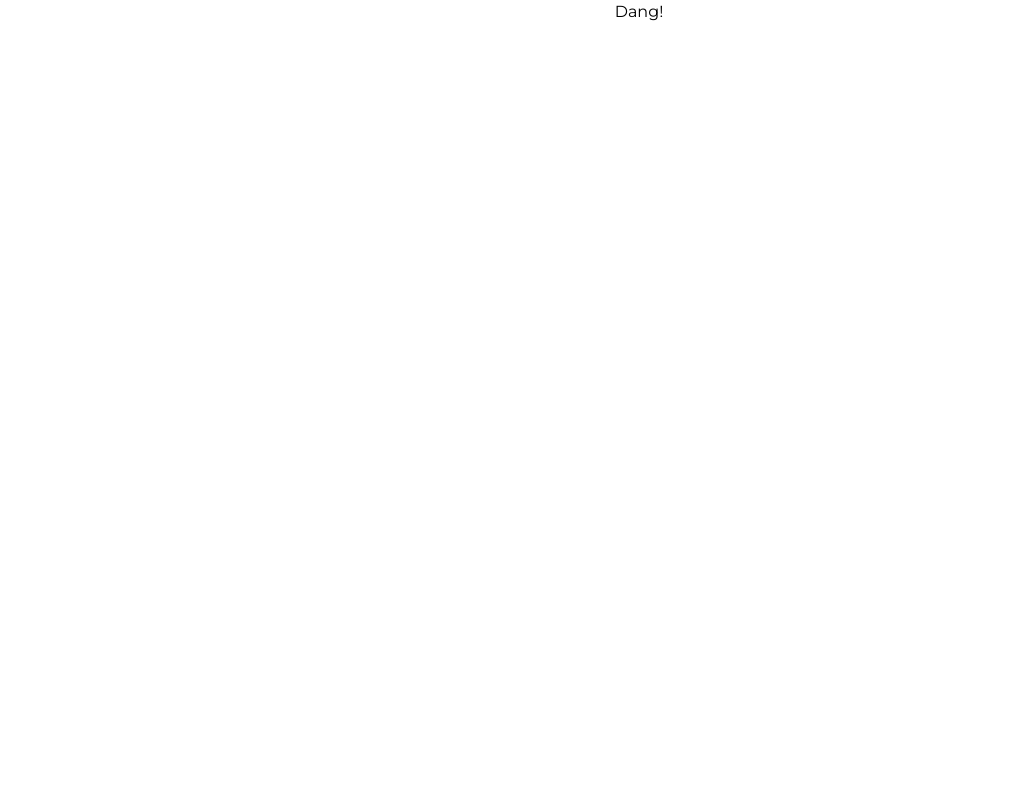
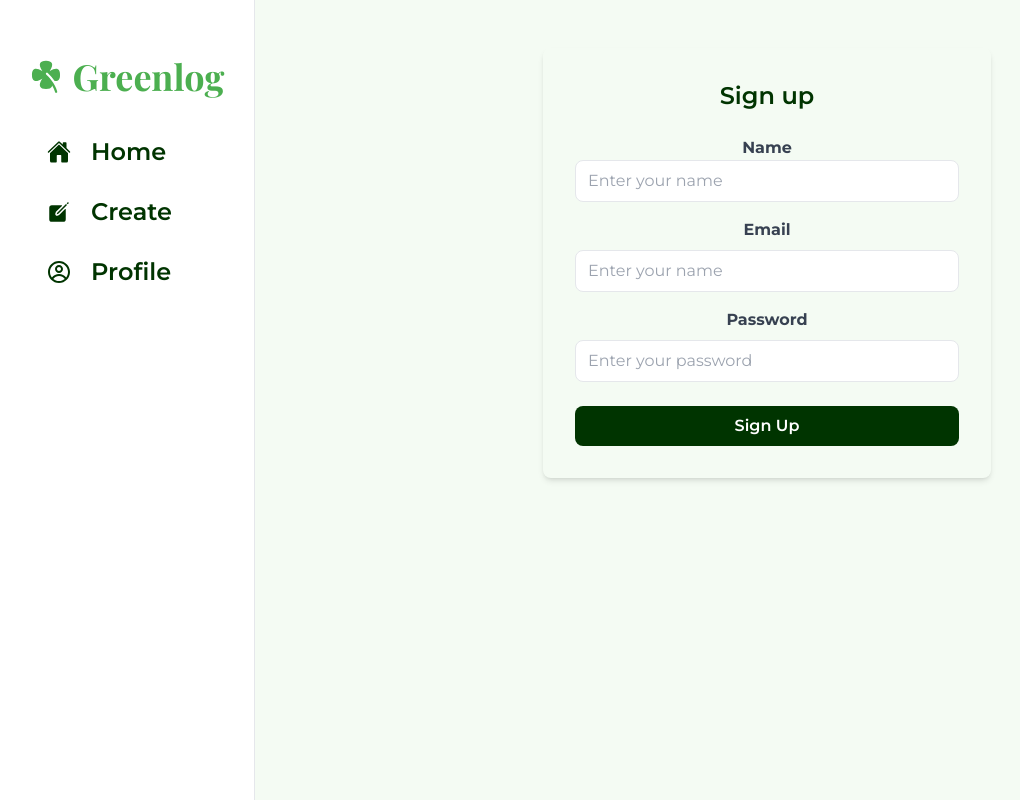
Before and after one commit to lunnne/Green-log, a React (Vite) app in the folder frontend/: page /signup in a window 1280 px wide. Before the commit this address had no page. Shown: the whole page, without its empty margins (1-1021 px from the left). Built offline with nearby package versions, Linux system fonts and the light colour scheme; a web font is replaced by a local one.

Commit message:
sign up layout

```diff
--- a/frontend/src/component/Navbar.tsx
+++ b/frontend/src/component/Navbar.tsx
@@ -20,7 +20,7 @@ export default function Navbar() {
             <IoCreate />
             <span>Create</span>
           </Link>
-          <Link to="#profile" className="flex items-center space-x-5 hover:text-primary-brown">
+          <Link to="/signup" className="flex items-center space-x-5 hover:text-primary-brown">
             <CgProfile />
             <span>Profile</span>
           </Link>
--- /dev/null
+++ b/frontend/src/features/auth/LogIn.tsx
@@ -0,0 +1,6 @@
+
+export default function LogIn() {
+  return (
+    <div>Login</div>
+  )
+}
--- /dev/null
+++ b/frontend/src/features/auth/SignUp.tsx
@@ -0,0 +1,67 @@
+import { useState } from 'react';
+
+interface SignUpFormData {
+  name: string;
+  email: string;
+  password: string;
+}
+
+export default function SignUp() {
+  const [formData, setFormData] = useState<SignUpFormData>({
+    name: '',
+    email: '',
+    password: '',
+  });
+  return (
+    <section className="flex flex-col items-center justify-center">
+      <div className="shadow-md rounded-lg p-8 w-full max-w-md">
+        <h2 className="text-2xl font-semibold text-center text-dark-green mb-6">Sign up</h2>
+        <form action="">
+          <div className="mb-4">
+            <label htmlFor="name" className='"block text-gray-700 font-bold mb-2'>
+              Name
+            </label>
+            <input
+              type="text"
+              name="name"
+              id="name"
+              value={formData.name}
+              className="w-full px-3 py-2 border rounded-lg"
+              placeholder="Enter your name"
+            />
+          </div>
+          <div className="mb-4">
+            <label htmlFor="email" className="block text-gray-700 font-bold mb-2">
+              Email
+            </label>
+            <input
+              type="text"
+              name="name"
+              id="name"
+              value={formData.name}
+              className="w-full px-3 py-2 border rounded-lg"
+              placeholder="Enter your name"
+            />
+          </div>
+
+          <div className="mb-6">
+            <label htmlFor="password" className="block text-gray-700 font-bold mb-2">
+              Password
+            </label>
+            <input
+              type="password"
+              name="possword"
+              id="password"
+              value={formData.password}
+              className="w-full px-3 py-2 border rounded-lg"
+              placeholder="Enter your password"
+            />
+          </div>
+          <button type="submit" className="w-full bg-dark-green text-white font-semibold py-2 rounded-lg hover:bg-green-700">
+            Sign Up
+          </button>
+        </form>
+      </div>
+    </section>
+  );
+}
--- a/frontend/src/main.tsx
+++ b/frontend/src/main.tsx
@@ -8,6 +8,7 @@ import Errorpage from './pages/ErrorPage.tsx';
 import PostDetail from './pages/PostDetail.tsx';
 import Home from './pages/Home.tsx';
 import AddPost from './pages/AddPost.tsx';
+import SignUp from './features/auth/Signup.tsx';
 
 const router = createBrowserRouter([
   {
@@ -19,6 +20,7 @@ const router = createBrowserRouter([
       { path: 'posts', element: <PostsList /> },
       { path: 'posts/:postId', element: <PostDetail /> },
       { path: 'create', element: <AddPost /> },
+      { path: 'signup', element: <SignUp /> },
     ],
   },
 ]);
```
